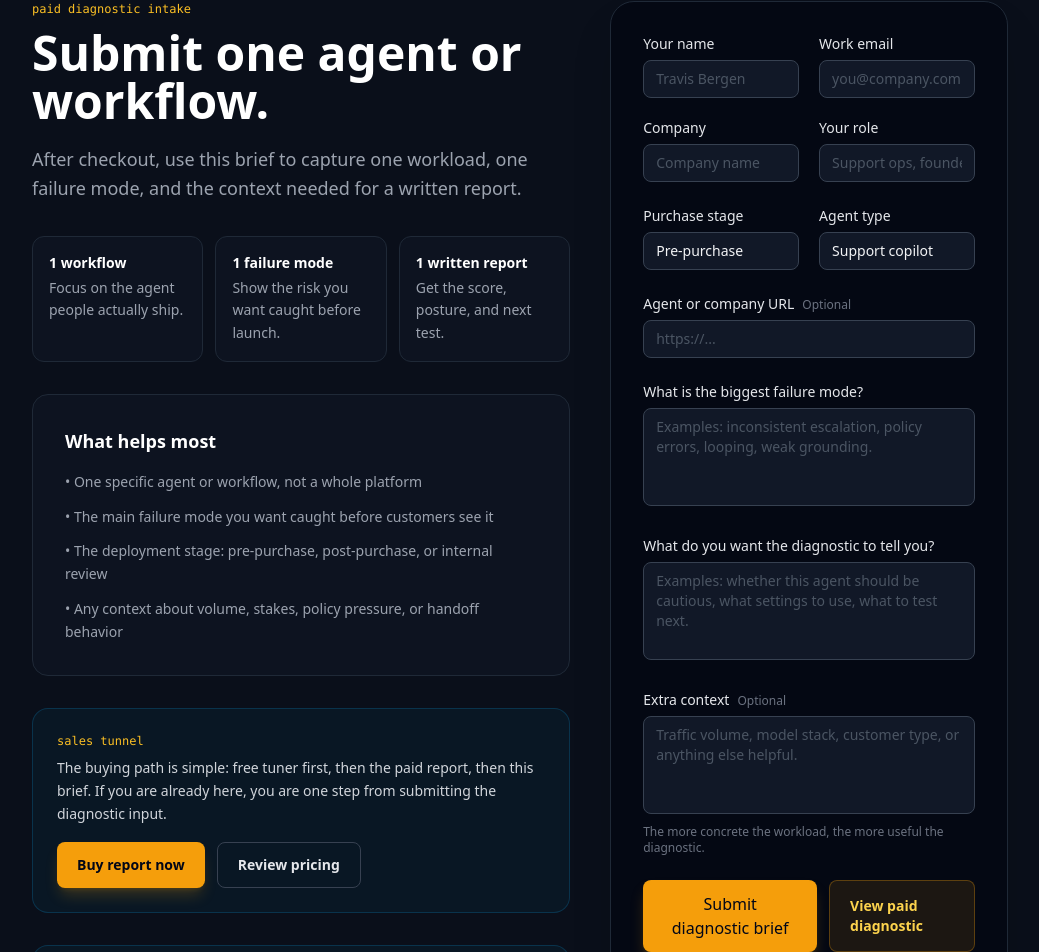
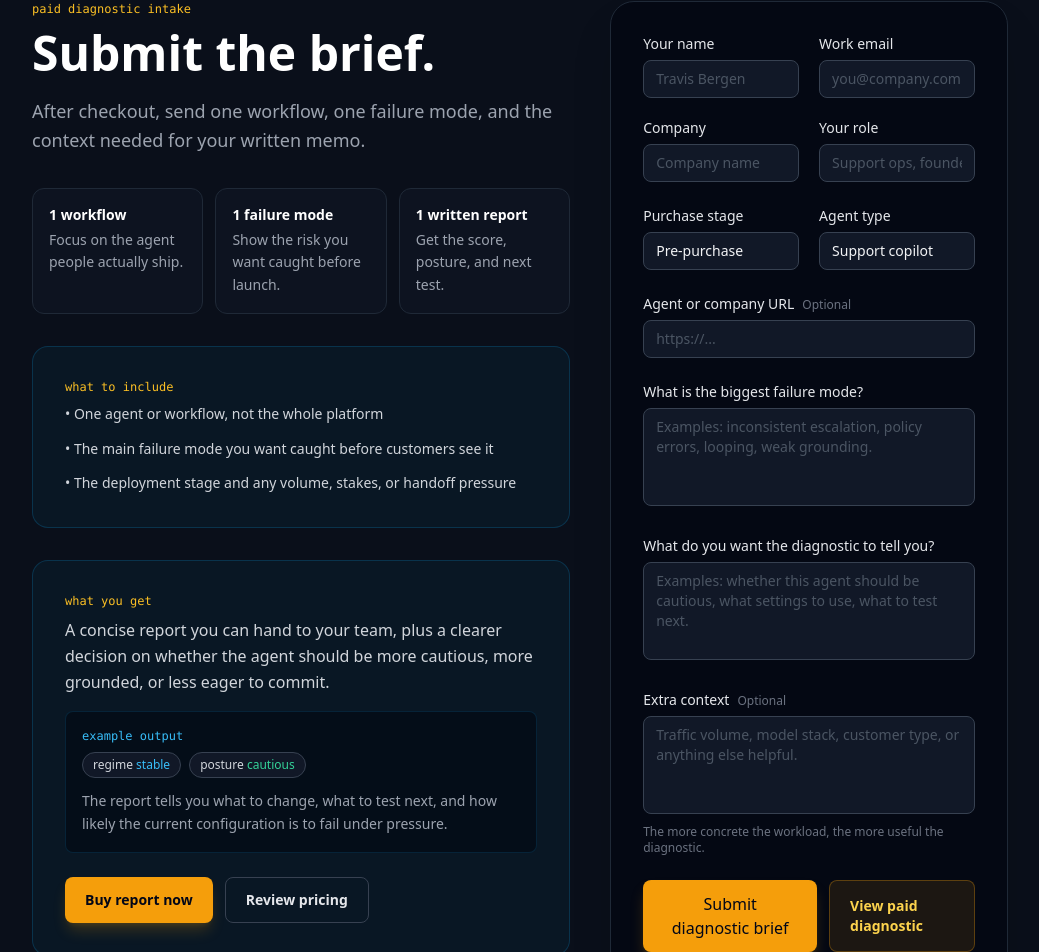
Before and after one commit to travisbergen2/rpcs1-sdk, a Next.js app in the folder packages/web/: page /diagnostic in a window 1280 px wide. Shown: the part 136-1088 px from the top of the page, without its empty margins (120-1159 px from the left). Built offline with nearby package versions, Linux system fonts and the light colour scheme.

Commit message:
feat: tighten diagnostic handoff

```diff
--- a/packages/web/app/checkout/success/page.tsx
+++ b/packages/web/app/checkout/success/page.tsx
@@ -21,7 +21,7 @@ export default function CheckoutSuccessPage({ searchParams }: CheckoutSuccessPag
       </h1>
       <p className="text-gray-400 mb-8">
         {isDiagnostic
-          ? 'Your payment went through. You bought a written decision memo for one agent, and the next step is the brief, not another checkout.'
+          ? 'Your payment went through. You bought a written decision memo for one agent. The next step is the brief, not another checkout.'
           : 'Your access email is on its way. Check your inbox (and spam folder just in case).'}
       </p>
       <div className="rounded-lg border border-gray-800 bg-gray-900 p-6 text-left mb-8">
@@ -45,7 +45,7 @@ export default function CheckoutSuccessPage({ searchParams }: CheckoutSuccessPag
           href="/diagnostic"
           className="inline-flex items-center justify-center rounded-lg bg-amber-500 px-4 py-2.5 text-sm font-semibold text-slate-950 hover:bg-amber-400 transition-colors shadow-lg shadow-amber-500/20"
         >
-          Start the brief now →
+          Open the brief →
         </Link>
         <Link
           href={isDiagnostic ? '/pricing#diagnostic' : '/docs/getting-started'}
--- a/packages/web/app/diagnostic/page.tsx
+++ b/packages/web/app/diagnostic/page.tsx
@@ -14,11 +14,10 @@ export default function DiagnosticPage() {
         <section>
           <p className="text-xs font-mono text-amber-400 mb-3">paid diagnostic intake</p>
           <h1 className="text-4xl sm:text-5xl font-bold text-white leading-tight mb-5">
-            Submit one agent or workflow.
+            Submit the brief.
           </h1>
           <p className="text-lg text-gray-400 leading-relaxed max-w-2xl mb-8">
-            After checkout, use this brief to capture one workload, one failure mode, and the
-            context needed for a written report.
+            After checkout, send one workflow, one failure mode, and the context needed for your written memo.
           </p>
           <div className="grid sm:grid-cols-3 gap-3 mb-8">
             {[
@@ -32,35 +31,13 @@ export default function DiagnosticPage() {
               </div>
             ))}
           </div>
-          <div className="rounded-2xl border border-gray-800 bg-gray-900/50 p-6 sm:p-8 mb-8">
-            <h2 className="text-lg font-semibold text-white mb-4">What helps most</h2>
-            <ul className="space-y-3 text-sm text-gray-400 leading-relaxed">
-              <li>• One specific agent or workflow, not a whole platform</li>
+          <div className="rounded-2xl border border-sky-500/20 bg-sky-500/5 p-6 sm:p-8 mb-8">
+            <p className="text-xs font-mono text-amber-400 mb-2">what to include</p>
+            <ul className="space-y-3 text-sm text-gray-300 leading-relaxed">
+              <li>• One agent or workflow, not the whole platform</li>
               <li>• The main failure mode you want caught before customers see it</li>
-              <li>• The deployment stage: pre-purchase, post-purchase, or internal review</li>
-              <li>• Any context about volume, stakes, policy pressure, or handoff behavior</li>
+              <li>• The deployment stage and any volume, stakes, or handoff pressure</li>
             </ul>
-          </div>
-          <div className="rounded-2xl border border-sky-500/20 bg-sky-500/5 p-5 sm:p-6 mb-8">
-            <p className="text-xs font-mono text-amber-400 mb-2">sales tunnel</p>
-            <p className="text-sm text-gray-300 leading-relaxed mb-4">
-              The buying path is simple: free tuner first, then the paid report, then this brief.
-              If you are already here, you are one step from submitting the diagnostic input.
-            </p>
-            <div className="flex flex-col sm:flex-row gap-3">
-              <Link
-                href="/api/checkout?tier=diagnostic"
-                className="inline-flex items-center justify-center rounded-lg bg-amber-500 px-5 py-3 text-sm font-semibold text-slate-950 hover:bg-amber-400 transition-colors shadow-lg shadow-amber-500/20"
-              >
-                Buy report now
-              </Link>
-              <Link
-                href="/pricing#diagnostic"
-                className="inline-flex items-center justify-center rounded-lg border border-gray-700 px-5 py-3 text-sm font-semibold text-gray-200 hover:bg-gray-800 transition-colors"
-              >
-                Review pricing
-              </Link>
-            </div>
           </div>
           <div className="rounded-2xl border border-sky-500/20 bg-sky-500/5 p-6 sm:p-8">
             <p className="text-xs font-mono text-amber-400 mb-2">what you get</p>
@@ -88,13 +65,13 @@ export default function DiagnosticPage() {
                 href="/api/checkout?tier=diagnostic"
                 className="inline-flex items-center justify-center rounded-lg bg-amber-500 px-5 py-3 text-sm font-semibold text-slate-950 hover:bg-amber-400 transition-colors shadow-lg shadow-amber-500/20"
               >
-                Buy report, then submit brief
+                Buy report now
               </Link>
               <Link
                 href="/pricing#diagnostic"
                 className="inline-flex items-center justify-center rounded-lg border border-gray-700 px-5 py-3 text-sm font-semibold text-gray-200 hover:bg-gray-800 transition-colors"
               >
-                Review the report
+                Review pricing
               </Link>
             </div>
           </div>
--- a/packages/web/components/DiagnosticIntakeForm.tsx
+++ b/packages/web/components/DiagnosticIntakeForm.tsx
@@ -73,8 +73,8 @@ export function DiagnosticIntakeForm() {
         <p className="text-xs font-mono text-emerald-400 mb-2">received</p>
         <h2 className="text-2xl font-bold text-white mb-3">Brief received.</h2>
         <p className="text-gray-400 leading-relaxed mb-6">
-          I’ve got the diagnostic brief. If you’ve already purchased Stripe access, I’ll pair this
-          with your checkout email. If not, you can still proceed to payment and use the same brief.
+          I’ve got the diagnostic brief. If you already bought the report, it will be paired with your checkout email.
+          If you arrived here early, go back to pricing and complete payment first.
         </p>
         <div className="flex flex-col sm:flex-row gap-3">
           <a
```
